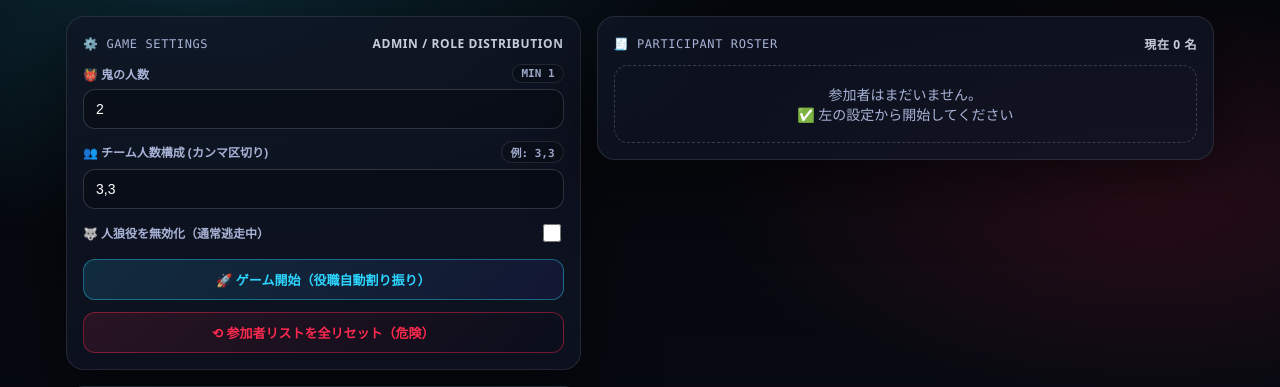
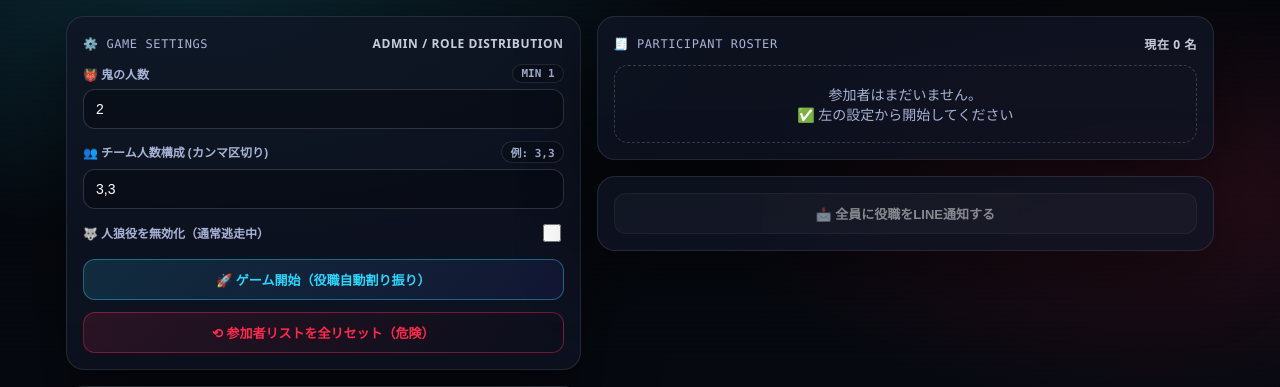
Before and after one commit to hexianxitian172-star/game-system, a FastAPI app: page /admin in a window 1280 px wide. Shown: the part 155-542 px from the top of the page. Run offline with FastAPI, Linux system fonts and the light colour scheme.

Commit message:
手動切り替えスイッチ

```diff
--- a/main.py
+++ b/main.py
@@ -17,8 +17,9 @@
 # --------------------------------------------------
 # 🌐 グローバル状態管理
 # --------------------------------------------------
-view_mode = "conductor"  # "conductor" (車掌モード) または "driver" (運転士モード)
-players = []             # 参加者データリスト
+view_mode = "conductor"        # "conductor" (車掌モード) または "driver" (運転士モード)
+driver_send_mode = "manual"    # 運転士モード時の送信モード: "auto" (自動) または "manual" (手動)
+players = []                   # 参加者データリスト
 
 # 案内メッセージテンプレート
 announcements = [
@@ -35,6 +36,43 @@
 }
 
 # --------------------------------------------------
+# 📩 LINE プッシュメッセージ送信処理
+# --------------------------------------------------
+async def send_line_push(user_id: str, text: str):
+    """個別のLINEユーザーへメッセージを送信する(Push Message)"""
+    if not user_id or LINE_CHANNEL_ACCESS_TOKEN == "YOUR_LINE_ACCESS_TOKEN":
+        return
+
+    url = "https://api.line.me/v2/bot/message/push"
+    headers = {
+        "Content-Type": "application/json",
+        "Authorization": f"Bearer {LINE_CHANNEL_ACCESS_TOKEN}"
+    }
+    payload = {
+        "to": user_id,
+        "messages": [{"type": "text", "text": text}]
+    }
+    async with httpx.AsyncClient() as client:
+        try:
+            await client.post(url, json=payload, headers=headers)
+        except Exception as e:
+            print(f"LINE送信エラー ({user_id}): {e}")
+
+async def notify_all_players_roles():
+    """全プレイヤーにそれぞれの本物の役職とチームをLINEで送信"""
+    for p in players:
+        user_id = p.get("user_id")
+        if user_id:
+            msg = (
+                f"🚨【役職通知】\n"
+                f"{p['name']} さん、あなたの役職が決定しました！\n\n"
+                f"■ 役職: {p.get('role', '未割り当て')}\n"
+                f"■ チーム: {p.get('team', '未設定')}\n\n"
+                f"※他のプレイヤーに自分の役職を知られないよう注意してください。"
+            )
+            await send_line_push(user_id, msg)
+
+# --------------------------------------------------
 # 🖥️ 管理画面表示 (GET)
 # --------------------------------------------------
 @app.get("/admin", response_class=HTMLResponse)
@@ -46,13 +84,13 @@
             p_copy["role"] = "逃走者"
         display_players.append(p_copy)
 
-    # 引数名を明示して呼び出すことでエラーを回避
     return templates.TemplateResponse(
         request=request,
         name="admin.html",
         context={
             "players": display_players,
             "view_mode": view_mode,
+            "driver_send_mode": driver_send_mode,
             "announcements": announcements,
             "game_schedule": game_schedule
         }
@@ -62,7 +100,7 @@
 # 🎮 ゲーム開始処理 (POST)
 # --------------------------------------------------
 @app.post("/admin/start")
-def start_game(
+async def start_game(
     oni_count: int = Form(2),
     camp_sizes: str = Form("3,3"),
     disable_wolf: bool = Form(False)
@@ -109,15 +147,32 @@
                     p["role"] = "逃走者"
                     p["team"] = team_label
 
+    # 車掌モード時、または運転士モードで「自動送信」が有効な場合は役職を自動送信
+    if view_mode == "conductor" or driver_send_mode == "auto":
+        await notify_all_players_roles()
+
     return RedirectResponse(url="/admin", status_code=303)
 
 # --------------------------------------------------
-# 🎛️ モード・プレイヤー管理 (POST)
+# 🎛️ モード・送信設定・役職一斉送信 (POST)
 # --------------------------------------------------
 @app.post("/admin/set_mode")
 def set_mode(mode: str = Form(...)):
     global view_mode
     view_mode = mode
+    return RedirectResponse(url="/admin", status_code=303)
+
+@app.post("/admin/set_driver_send_mode")
+def set_driver_send_mode(send_mode: str = Form(...)):
+    """運転士モード時の送信モード切替 (auto / manual)"""
+    global driver_send_mode
+    driver_send_mode = send_mode
+    return RedirectResponse(url="/admin", status_code=303)
+
+@app.post("/admin/send_roles")
+async def send_roles():
+    """ボタン押下時：全員に個別のLINEで役職を一斉送信"""
+    await notify_all_players_roles()
     return RedirectResponse(url="/admin", status_code=303)
 
 @app.post("/admin/reset_players")
--- a/templates/admin.html
+++ b/templates/admin.html
@@ -406,8 +406,9 @@
         </section>
       </div>
 
-      <!-- 右エリア：参加者カード一覧 -->
+ <!-- 右エリア：参加者カード一覧 & 通知設定 -->
 <div>
+  <!-- 参加者リストパネル -->
   <section class="panel">
     <p class="section-title">
       <span>🧾 Participant Roster</span>
@@ -434,7 +435,7 @@
             <div class="team-row">
               <span class="team-tag">TEAM: {{ p.team }}</span>
 
-                    <form action="/admin/delete_player/{{ p.name }}" method="post" style="display:inline;" onsubmit="return confirm('{{ p.name }} さんを削除してもよろしいですか？');">
+              <form action="/admin/delete_player/{{ p.name | urlencode }}" method="post" style="display:inline;" onsubmit="return confirm('{{ p.name }} さんを削除してもよろしいですか？');">
                 <button type="submit" style="background: none; border: none; color: var(--neon-red); cursor: pointer; font-size: 11px; font-weight: bold;">
                   ❌ 削除
                 </button>
@@ -450,8 +451,29 @@
       {% endif %}
     </div>
   </section>
+
+  <!-- 役職送信・運転士設定パネル -->
+  <section class="panel" style="margin-top: 16px;">
+    <!-- 役職一斉送信ボタン（手動用） -->
+    <form action="/admin/send_roles" method="post" onsubmit="return confirm('参加者全員に役職通知をLINE送信しますか？');">
+      <button type="submit" class="btn" {% if not players %}disabled style="opacity: 0.5; cursor: not-allowed; width: 100%;"{% else %}style="background: var(--neon-blue); color: #000; font-weight: bold; width: 100%;"{% endif %}>
+        📩 全員に役職をLINE通知する
+      </button>
+    </form>
+
+    <!-- 運転士モード時の自動/手動切り替えスイッチ -->
+    {% if view_mode == 'driver' %}
+      <div style="margin-top: 12px; padding: 10px; background: rgba(0,0,0,0.3); border-radius: 10px;">
+        <p style="font-size: 12px; margin: 0 0 8px 0; color: var(--muted);">👨‍✈️ 運転士モード時：役職通知タイミング設定</p>
+        <form action="/admin/set_driver_send_mode" method="post" style="display: flex; gap: 8px;">
+          <button type="submit" name="send_mode" value="auto" class="btn {% if driver_send_mode == 'auto' %}btn-mode-active{% endif %}" style="flex: 1;">
+            ⚡ 開始時に自動送信
+          </button>
+          <button type="submit" name="send_mode" value="manual" class="btn {% if driver_send_mode == 'manual' %}btn-mode-active{% endif %}" style="flex: 1;">
+            🛑 手動送信（任意タイミング）
+          </button>
+        </form>
       </div>
+    {% endif %}
+  </section>
 </div>
-  </div>
-</body>
-</html>
```
Lines whose indentation alone changed are shown as unchanged.
